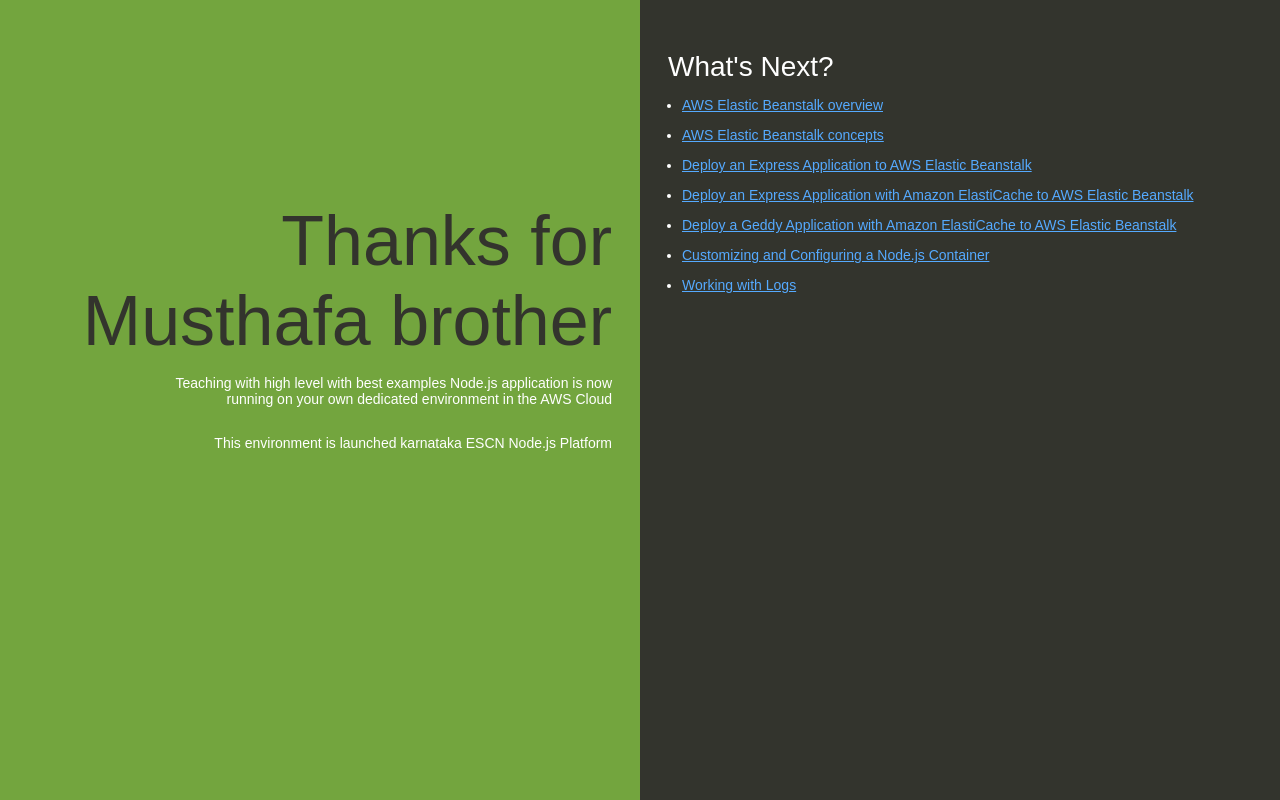
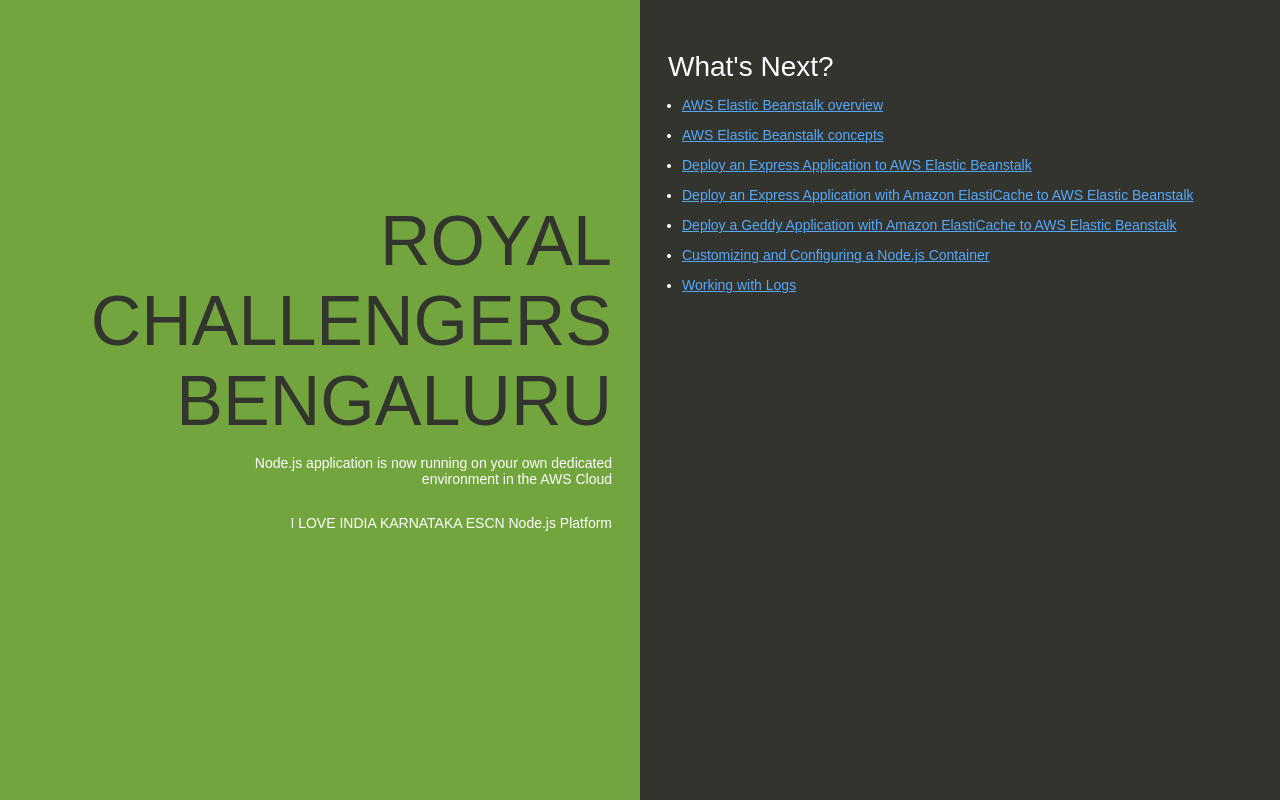
Before and after one commit to raghavaflm/aws-nodejs, a website: page index.html in a window 1280 px wide. Drawn offline with Linux system fonts and the light colour scheme.

Commit message:
Update index.html

```diff
--- a/index.html
+++ b/index.html
@@ -74,9 +74,9 @@
   </head>
   <body>
     <div class="textColumn">
-      <h1>Thanks for Musthafa brother</h1>
-      <p>Teaching with high level with best examples Node.js application is now running on your own dedicated environment in the AWS Cloud</p>
-      <p>This environment is launched karnataka ESCN Node.js Platform</p>
+      <h1>ROYAL CHALLENGERS BENGALURU</h1>
+      <p> Node.js application is now running on your own dedicated environment in the AWS Cloud</p>
+      <p>I LOVE INDIA KARNATAKA ESCN Node.js Platform</p>
     </div>
     <div class="linksColumn">
       <h2>What's Next?</h2>
```
